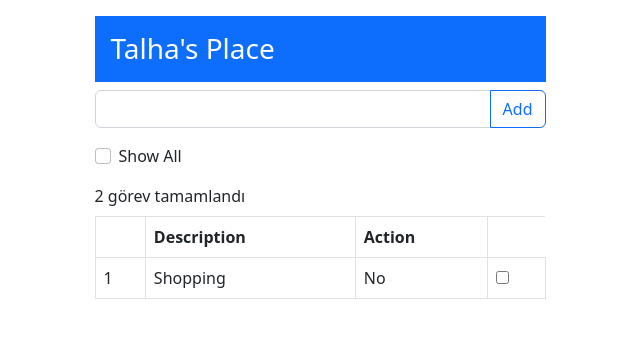
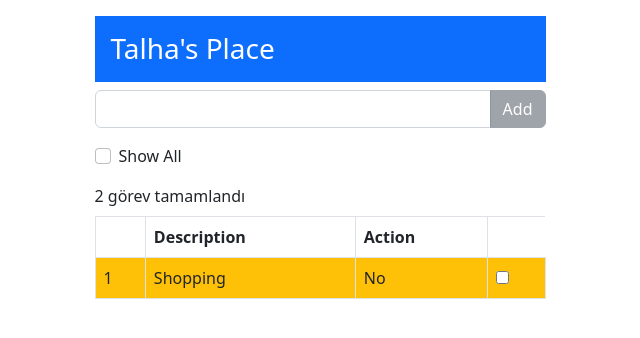
Before and after one commit to mftalha/angularWork2, an Angular app: page / in a window 1280 px wide. Shown: the top 338 px of the page, without its empty margins (320-960 px from the left). Built offline with nearby package versions, Linux system fonts and the light colour scheme.

Commit message:
Class Binding : classa birden fazla özellik verebiliriz birden fazla şart ile beraber bu şartları ts sayfasına taşıyıp methodlada çağırabiliyoruz.

```diff
--- a/src/app/todo/todo.component.html
+++ b/src/app/todo/todo.component.html
@@ -4,17 +4,23 @@
             <h3 class="bg-primary text-white p-3"> <!-- arka ton doldurma primary , yazılar beyaz , 4 köşeden 3'er pixsel boşluk -->
                 {{getName()}}'s Place
             </h3>
-
+            {{inputText}}
             <div class="input-group mb-3"> <!-- Veri girişi için inputlar oluşturacağız , alttan 3 pixsel boşluk-->
                 <!-- <input #txtItem type="text" class="form-control"> //sadece input var-->
                 <!--<input #txtItem type="text" class="form-control" (keyup)="addItem(txtItem.value)"> //input'a herhangi birşey yazdığımda otomatik todo.component içindeki addItem fonksiyonu tetiklensin-->
                 <!-- <input #txtItem type="text" class="form-control" (keyup.enter)="addItem(txtItem.value)"> // enter a tıkladığımda inputun içinde = todo.component içindeki addItem fonksiyonu tetiklensin -->
-                  <input  #txtItem type="text" class="form-control" (keyup.enter)="addItem(txtItem.value); txtItem.value=''"> <!-- enter a tıkladığımda inputun içinde = todo.component içindeki addItem fonksiyonu tetiklensin ve inputun içi temizlensin-->
+                  <!--<input  #txtItem type="text" class="form-control" (keyup.enter)="addItem(txtItem.value); txtItem.value=''"> // enter a tıkladığımda inputun içinde = todo.component içindeki addItem fonksiyonu tetiklensin ve inputun içi temizlensin-->
+                  <input  type="text" class="form-control" [(ngModel)]="inputText" (keyup.enter)="addItem(); "> <!-- enter a tıkladığımda inputun içinde = todo.component içindeki addItem fonksiyonu tetiklensin ve inputun içi temizlensin-->
                 <!-- <input #txtItem type="text" class="form-control" (keyup.enter)="addItem(txtItem.value)" (blur)="addItem(txtItem.value)"> // enter a tıkladığımda inputun içinde veya inputtan çıktıgında(blur) = todo.component içindeki addItem fonksiyonu tetiklensin  == add butonuna tıkladığımızda 2 kez çalılyordu(blur yüzünden)-->
                 <!-- <input [(ngModel)]="message" #txtItem type="text" class="form-control" > // todo.components.ts içinde tanımaldığım değişkeni ngModel ile input içinde two-vay bilding yapıyorum böylece = inputta yaptığım en küçük değişiklik direk değişkene yazılıyor : çünkü çift tarflı olarak bağladık. : event ile tıklandıktan sonra veya karekter girdikçe falan diye koşul vermeden todo.components.ts içindeki değişkene direk değeri atıyoruz = kolayca  -->
                 <!--<button class="btn btn-outline-primary" (click)="addItem(txtItem)">Add</button> = bütün inğutu yolluyorduk-->
                 <!--<button class="btn btn-outline-primary" (click)="addItem(txtItem.value)">Add</button> //sadece inputun valuesini gönderiyoruz.-->
-                <button class="btn btn-outline-primary" (click)="addItem(txtItem.value); txtItem.value=''">Add</button> <!-- inputun valuesini gönderiyoruz ve input u boşaltıyoruz.-->
+
+                <!-- <button class="btn btn-outline-primary" (click)="addItem(txtItem.value); txtItem.value=''">Add</button> // inputun valuesini gönderiyoruz ve input u boşaltıyoruz.-->
+                <!--<button [class]="inputText.length==0" class="btn btn-outline-primary" (click)="addItem(); ">Add</button> // class="btn btn-outline-primary disabled" = diye class.ın içine eklediğimizde statik oluyor-->
+                <button [class]="getBtnClasses()"
+                class="btn"
+                (click)="addItem(); ">Add</button> <!-- class="btn btn-outline-primary" değilde ;; class="btn" bırakıyorum bu da class'ın sonunda sadece btn kalsın demek -->
             </div>
             <!-- {{message}} -->
             <div class="form-check mb-3">
@@ -53,7 +59,9 @@
                         </tr>
                         -->
 
-                        <tr *ngFor="let item of getItems(); let i = index"> <!-- i = indexi alıyor böylece id değerine gerek kalmıyor listedeki   -->
+                        <!--<tr *ngFor="let item of getItems(); let i = index" > // i = indexi alıyor böylece id değerine gerek kalmıyor listedeki   -->
+                        <!-- <tr *ngFor="let item of getItems(); let i = index" [class.bg-primary]="item.action" [class.bg-warning]="!item.action"> // item.action true ise =  class.bg-primary ,, item.action false ise class.bg-warning(sarı)  arka plan gelir  -->
+                        <tr *ngFor="let item of getItems(); let i = index" [class]="{'bg-primary': item.action , 'bg-warning': !item.action}" > <!-- bu şekildede iki şarta gerek kalmadan tek şart ile işimizi halledebiliriz.  -->
                             <td>{{i+1}}</td>
                             <td>{{item.description}}</td>
                             <td> <!-- {{item.action}}  -->
--- a/src/app/todo/todo.component.ts
+++ b/src/app/todo/todo.component.ts
@@ -13,6 +13,8 @@ export class TodoComponent  {
    message : string = "merhaba";
 
   displayAll : boolean = false;
+  inputText: string ="";
+
   constructor() { }
 
   /* [1]
@@ -66,6 +68,7 @@ export class TodoComponent  {
   }
   */
   /* gelen veriyi items listesine yeni veri olarak eklemeekleme */
+  /*
   addItem(value: string){
     if(value !=''){
       this.model.items.push({ description: value, action: false}); //sayfaya verilen değişkeni değiştiriyorum  ve direk sayfada uygulanıyor kendisi.(benim getElementçById.value = message dememe gerek kalmıyor her seferinde)
@@ -73,7 +76,17 @@ export class TodoComponent  {
     else{
       alert("bilgi giriniz");
     }
+  }
+  */
 
+  addItem(){  // inputtaki veriyi ts içindeki değişken ile binding yaotığımızdan artık htmll sayfasından veriyi çekmemize gerek yok.
+    if(this.inputText !=''){
+      this.model.items.push({ description: this.inputText, action: false}); //sayfaya verilen değişkeni değiştiriyorum  ve direk sayfada uygulanıyor kendisi.(benim getElementçById.value = message dememe gerek kalmıyor her seferinde)
+      this.inputText ='';
+    }
+    else{
+      alert("bilgi giriniz");
+    }
   }
 
   getName(){ // class dan name  çekmek için.
@@ -91,4 +104,12 @@ export class TodoComponent  {
   displayCount(){
     return this.model.items.filter(i => i.action).length; // tamamlanan elemanların sayısını alıyoruz.
   }
+  // method çagırmak yerine bunları html sayfasındada yaabilirz [class] = içine
+  getBtnClasses(){
+      return {
+      'disabled': this.inputText.length==0,
+      'btn-secondary': this.inputText.length==0,
+      'btn-primary': this.inputText.length>0
+    }
+  }
 }
```
